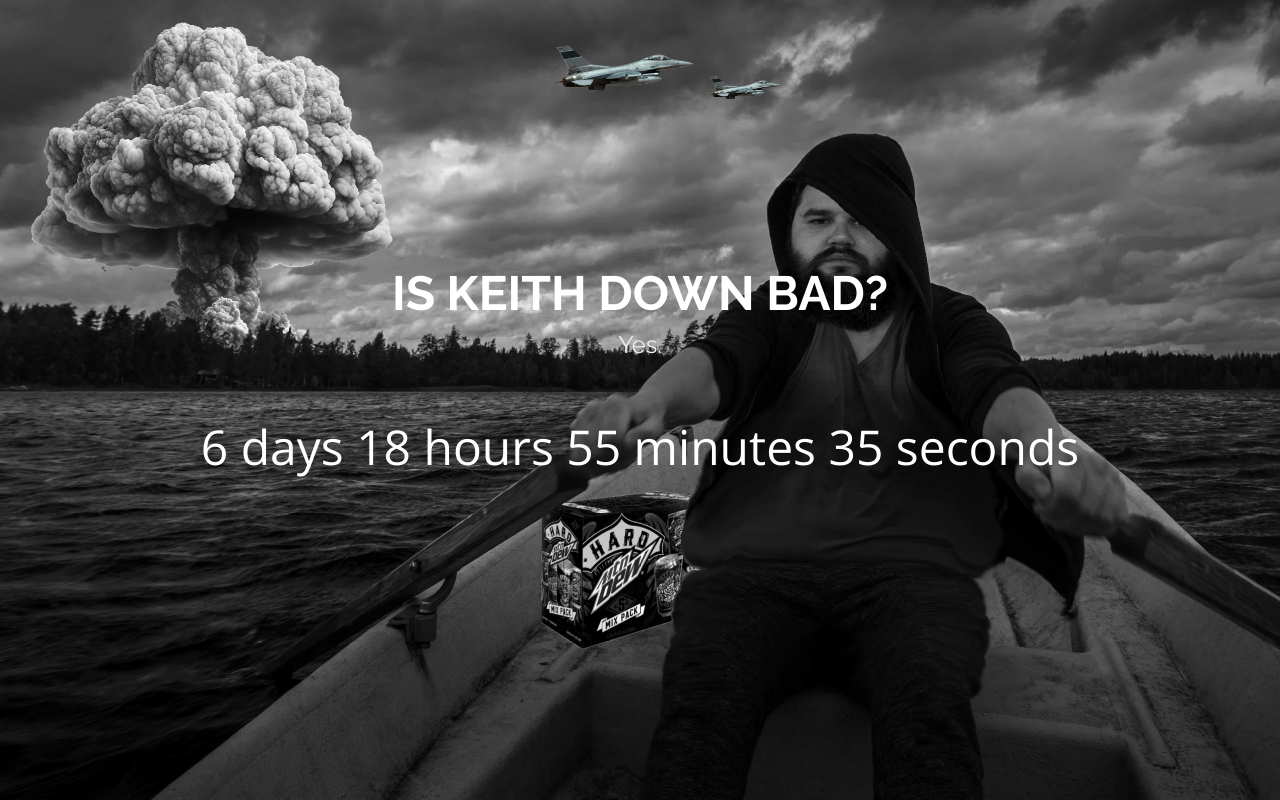
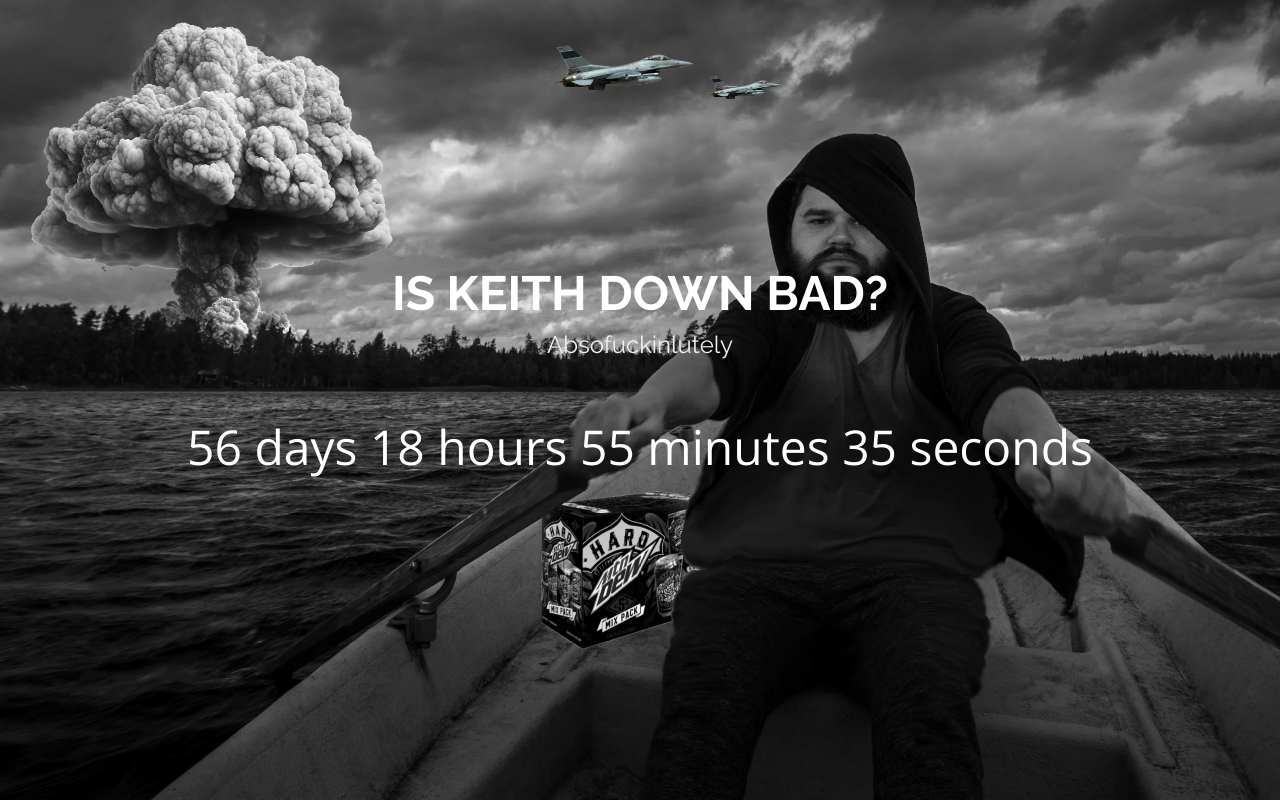
Before and after one commit to Swept7213/iskeithdownbad, a plain HTML site: page index.html in a window 1280 px wide. Drawn offline with nearby package versions, Linux system fonts and the light colour scheme.

Commit message:
Update index.html

```diff
--- a/index.html
+++ b/index.html
@@ -44,8 +44,8 @@
   <section id="hero">
     <div class="hero-container">
       <h1>Is Keith Down Bad?</h1>
-      <h2>Yes.</h2>
-      <div class="countdown" data-count="2024/9/1" data-template="%d days %h hours %m minutes %s seconds"></div>
+      <h2>Absofuckinlutely</h2>
+      <div class="countdown" data-count="2024/10/21" data-template="%d days %h hours %m minutes %s seconds"></div>
 
 
   <!-- Vendor JS Files -->
```
